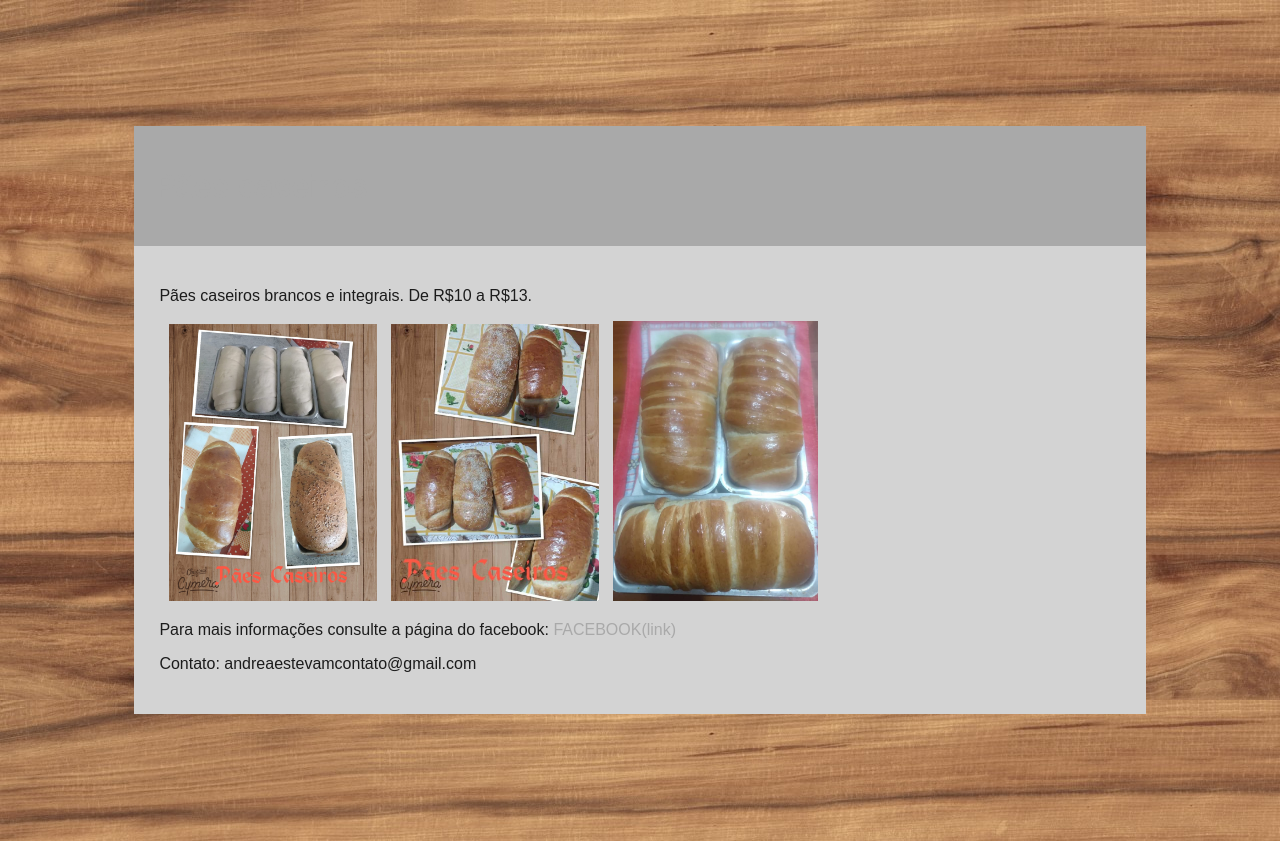
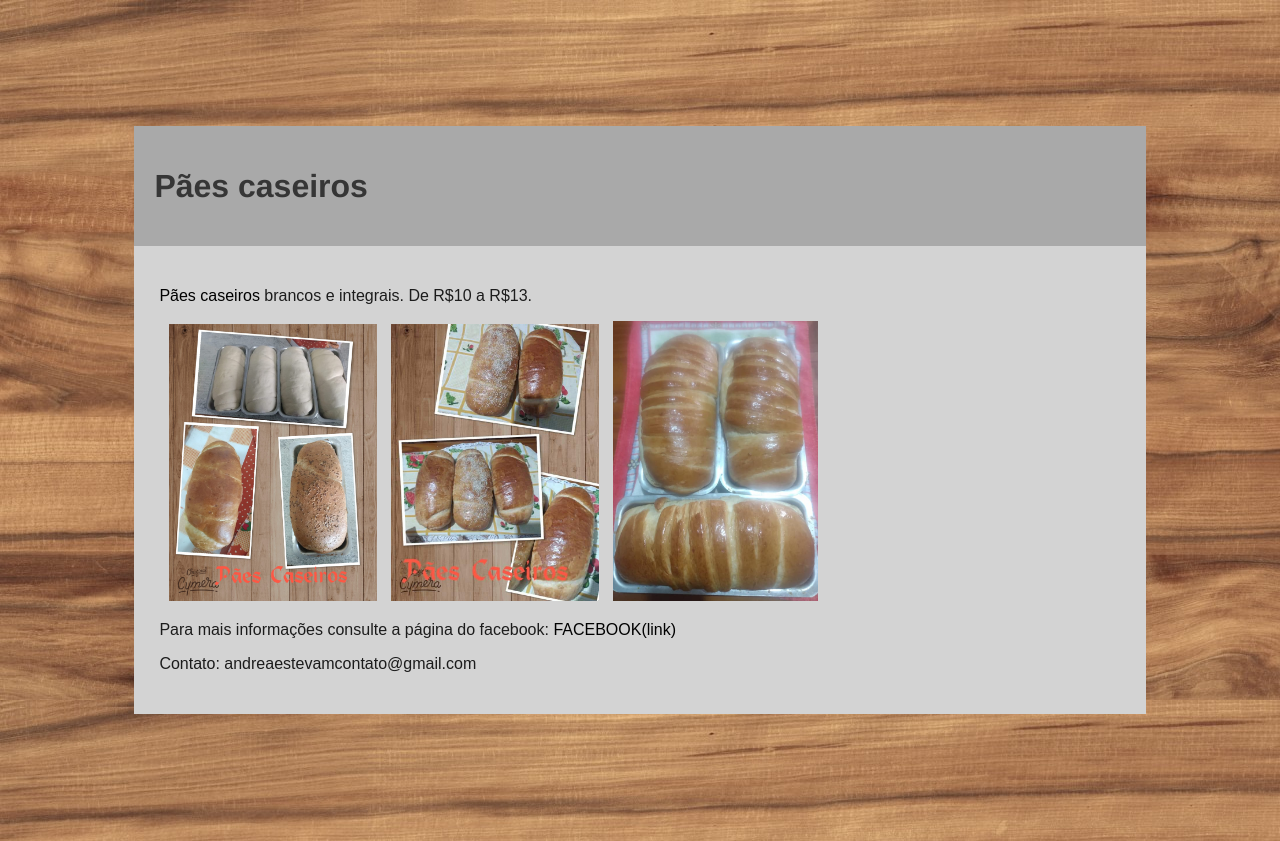
Before and after one commit to andreaestevam/andreaestevam.github.io, a plain HTML site: page index.html in a window 1280 px wide. Drawn offline with Linux system fonts and the light colour scheme.

Commit message:
Update index.html

```diff
--- a/index.html
+++ b/index.html
@@ -29,7 +29,7 @@
        list-style-type:none;
     }
     a{
-      color:#A9A9A9;
+      color:black;
       text-decoration:none;
         }
     img{
@@ -40,10 +40,10 @@
 <body>
 <div id='corpo'>
     <div id='cabeça'>
-        <h1><a href="https://pt.wikipedia.org/wiki/P%C3%A3o">Pães caseiros</a></h1>
+        <h1>Pães caseiros</h1>
     </div>
     <div id='conteudo'>
-    <p>Pães caseiros brancos e integrais. De R$10 a R$13.</p>
+    <p><a href='https://pt.wikipedia.org/wiki/P%C3%A3o'>Pães caseiros</a> brancos e integrais. De R$10 a R$13.</p>
     <li>
     <img src='imagens/pão1.jpg' width="208px" alt='[Imagem de um pão]'>
     <img src='imagens/pão2.jpg' width="208px" alt='[Imagem de um pão]'>
```
